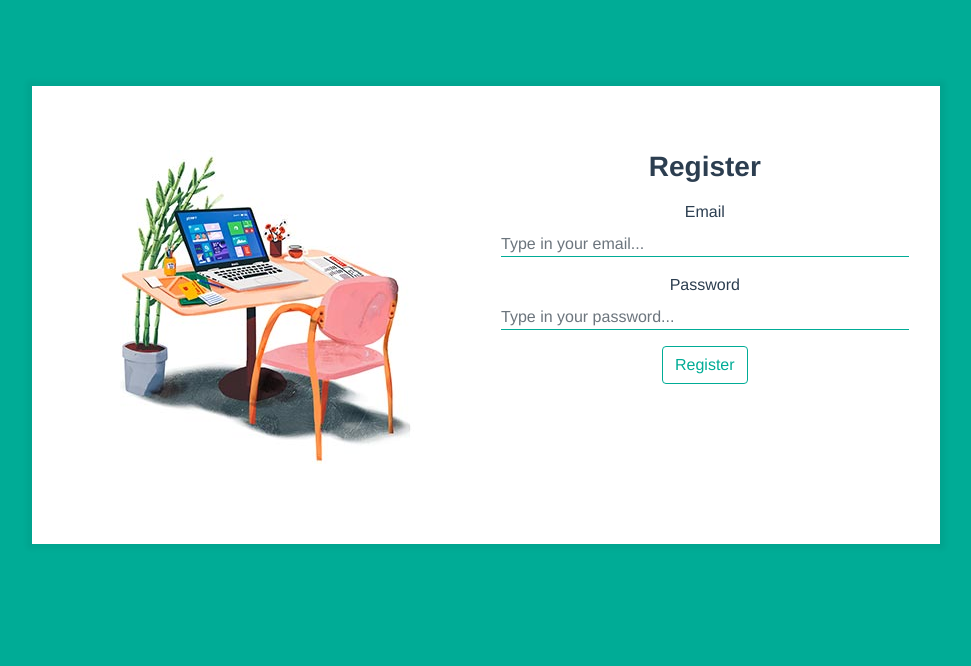
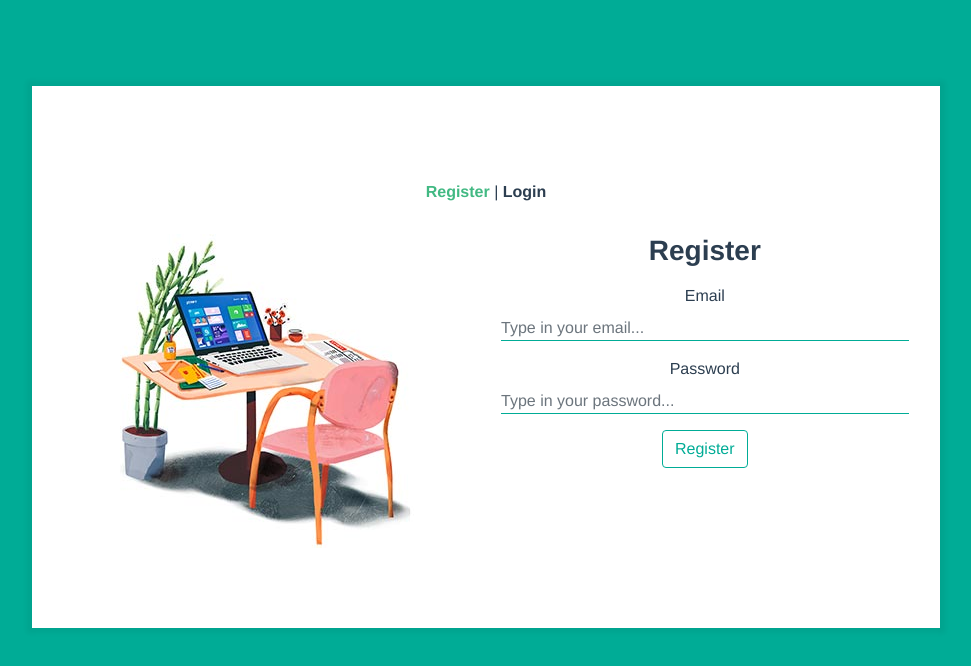
Before and after one commit to rmt-07-glasgow-fox/e-commerce-customer, a Vue app: page /register in a window 1280 px wide. Shown: the top 666 px of the page, without its empty margins (154-1125 px from the left). Built offline with nearby package versions, Linux system fonts and the light colour scheme.

Commit message:
creating register form

```diff
--- a/src/components/RegisterForm.vue
+++ b/src/components/RegisterForm.vue
@@ -1,6 +1,12 @@
 <template>
     <div class='container'>
         <div class='row content'>
+            <div class='container'>
+                <div id="nav">
+                  <router-link to="/register"> Register </router-link> |
+                  <router-link to="/login"> Login </router-link>
+                </div>
+            </div>
             <div class='col-md-6 mb-3'>
                 <img src='../assets/images/signup-image.jpg' class='img-fluid' alt='image'>
             </div>
```
Lines whose indentation alone changed are shown as unchanged.
